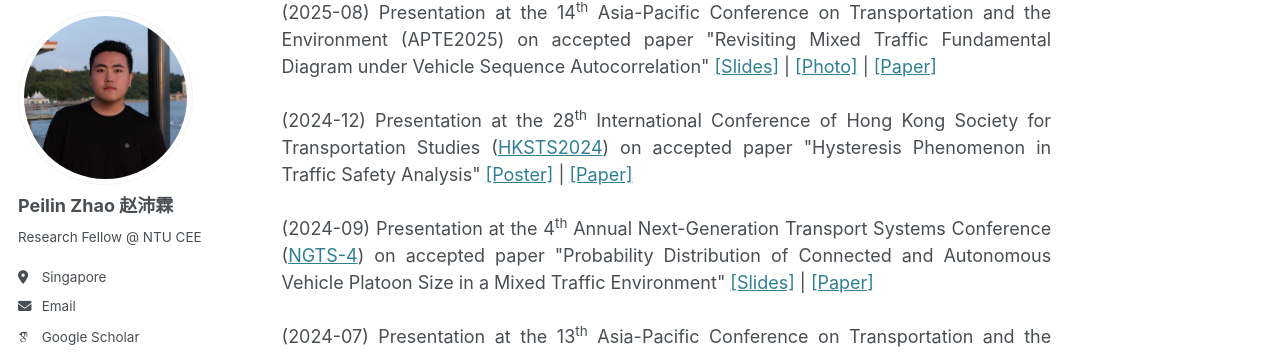
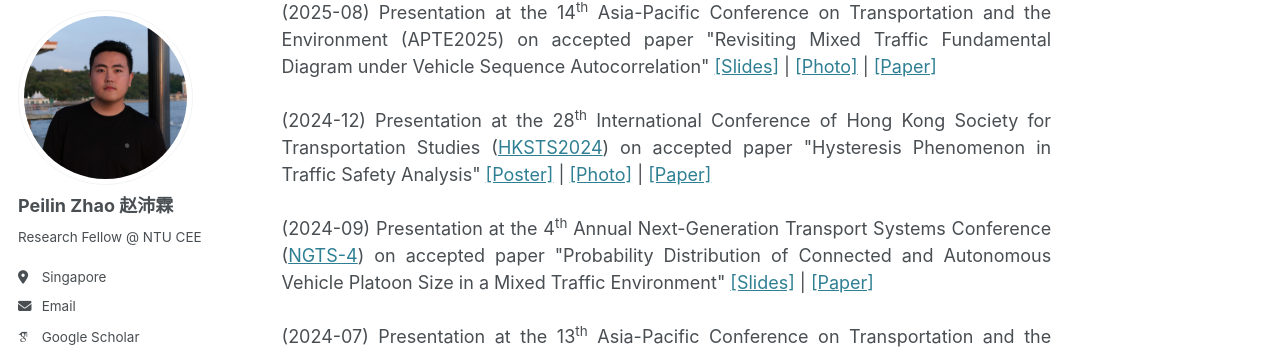
Before and after one commit to Jerry-zpl/Jerry-zpl.github.io, a Jekyll site: the page built from _pages/about.md, in a window 1280 px wide and 900 px high, scrolled down 1814 px. Shown: the part 96-449 px from the top of the window. Built offline with Jekyll 4.4.1, drawn with Linux system fonts in a browser that asks for light colours; some web fonts are replaced.

Commit message:
Update about.md

```diff
--- a/_pages/about.md
+++ b/_pages/about.md
@@ -97,7 +97,7 @@ Conferences
 
 <br><br>
 
-(2024-12) Presentation at the 28<sup>th</sup> International Conference of Hong Kong Society for Transportation Studies (<a href="https://www.hksts.org/conf24b.htm">HKSTS2024</a>) on accepted paper "Hysteresis Phenomenon in Traffic Safety Analysis" <a href="http://jerry-zpl.github.io/files/HKSTS2024.pdf">[Poster]</a> | <a href="https://doi.org/10.1016/j.trc.2026.105806">[Paper]</a>
+(2024-12) Presentation at the 28<sup>th</sup> International Conference of Hong Kong Society for Transportation Studies (<a href="https://www.hksts.org/conf24b.htm">HKSTS2024</a>) on accepted paper "Hysteresis Phenomenon in Traffic Safety Analysis" <a href="http://jerry-zpl.github.io/files/HKSTS2024.pdf">[Poster]</a> | <a href="https://jerry-zpl.github.io/portfolio/HKSTS2024">[Photo]</a> | <a href="https://doi.org/10.1016/j.trc.2026.105806">[Paper]</a>
 
 <br><br>
 
```
